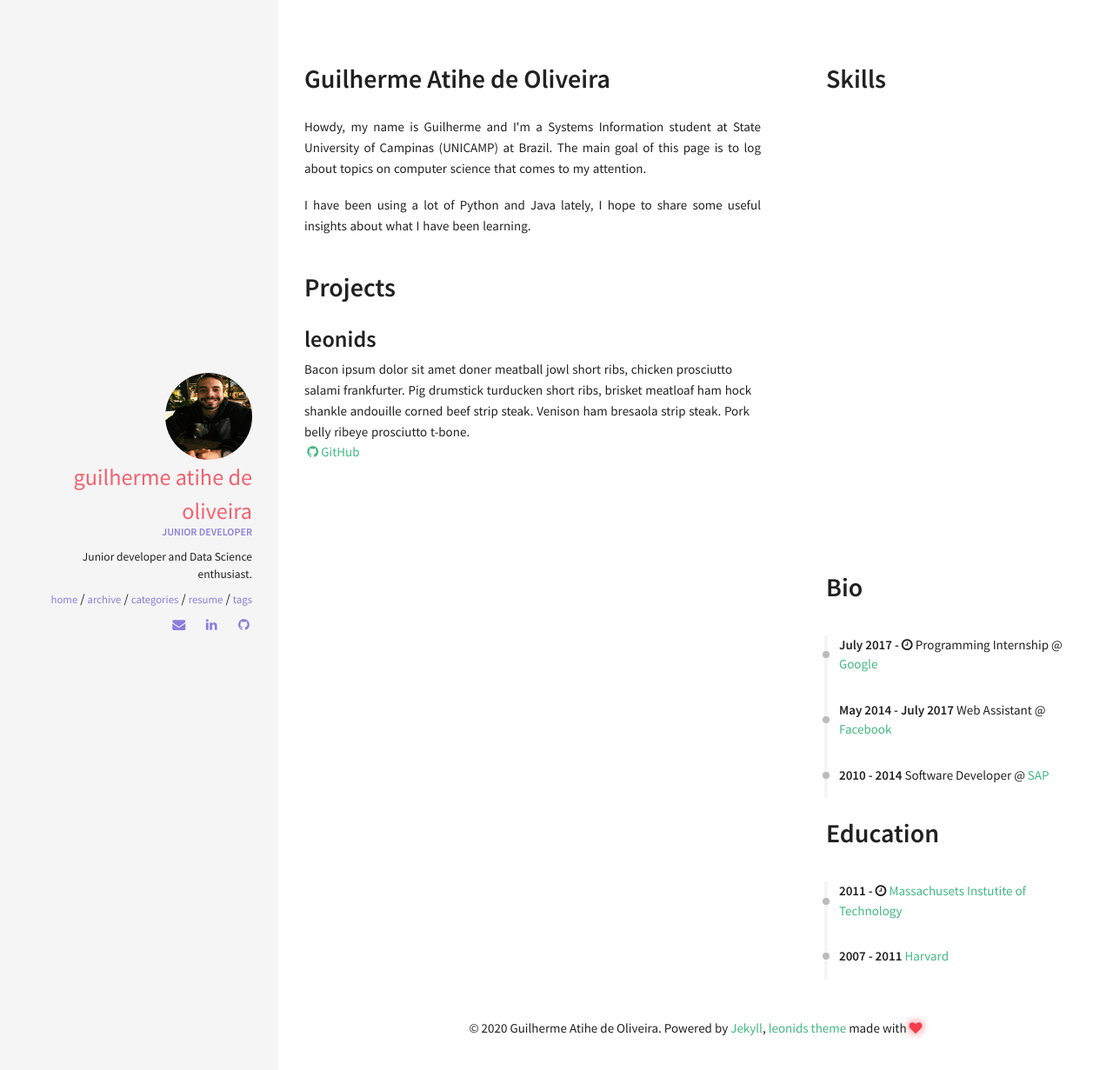
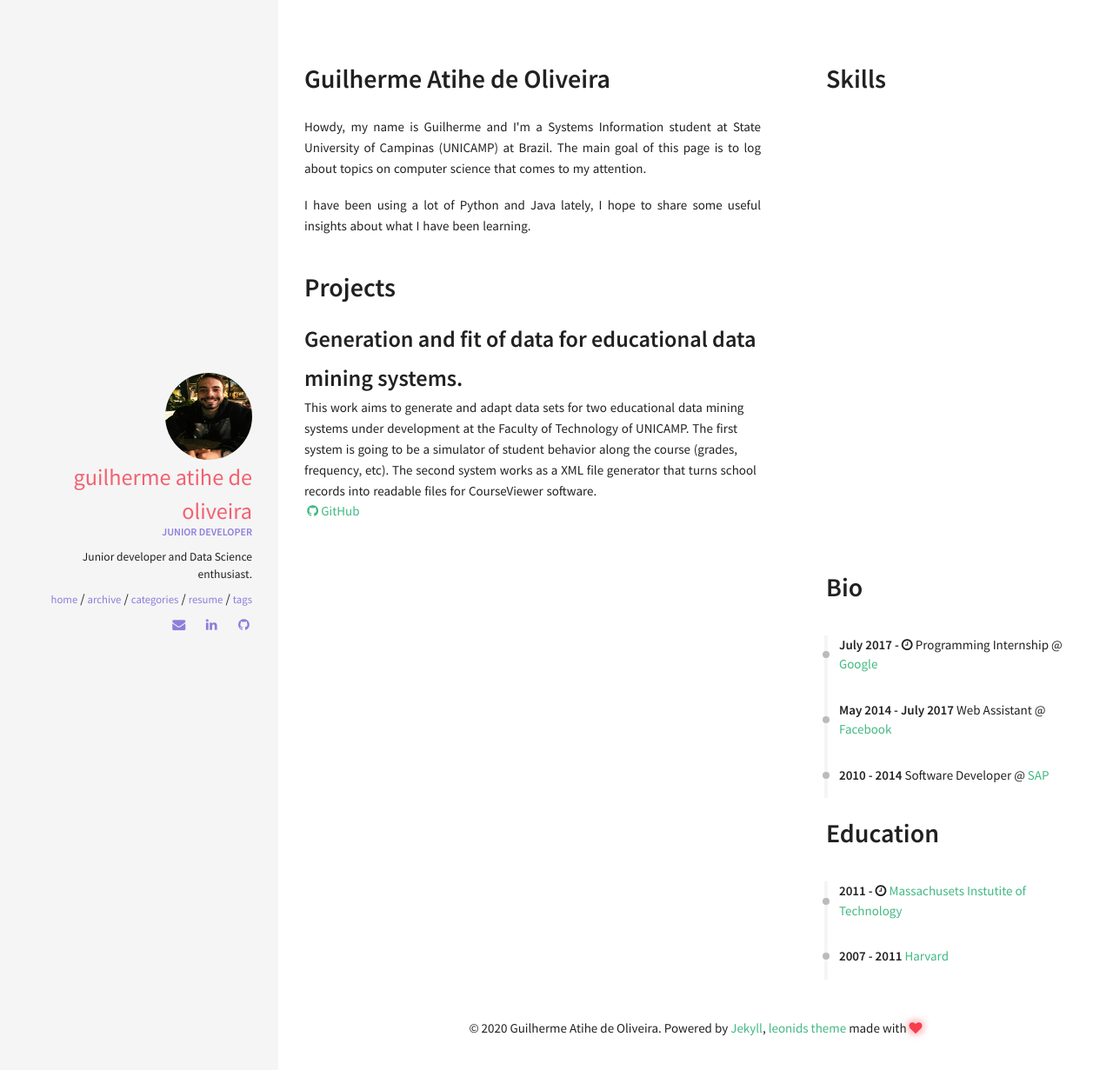
Before and after one commit to gatihe/guiati9.dev, a Jekyll site: the page built from resume.html, in a window 1280 px wide. Shown: the top 1231 px of the page at 87% size. Built offline with Jekyll 4.4.1, drawn with Linux system fonts in a browser that asks for light colours; nearby versions of some CDN libraries.

Commit message:
Update projects.yml

```diff
--- a/_data/index/projects.yml
+++ b/_data/index/projects.yml
@@ -1,4 +1,4 @@
-- name: leonids
-  descr: "Bacon ipsum dolor sit amet doner meatball jowl short ribs, chicken prosciutto salami frankfurter. Pig drumstick turducken short ribs, brisket meatloaf ham hock shankle andouille corned beef strip steak. Venison ham bresaola strip steak. Pork belly ribeye prosciutto t-bone."
+- name: Generation and fit of data for educational data mining systems.
+  descr: "This work aims to generate and adapt data sets for two educational data mining systems under development at the Faculty of Technology of UNICAMP. The first system is going to be a simulator of student behavior along the course (grades, frequency, etc). The second system works as a XML file generator that turns school records into readable files for CourseViewer software."
   image: pong.png
-  github: https://github.com/renyuanz/leonids
+  github: https://github.com/gatihe/simulador
```
